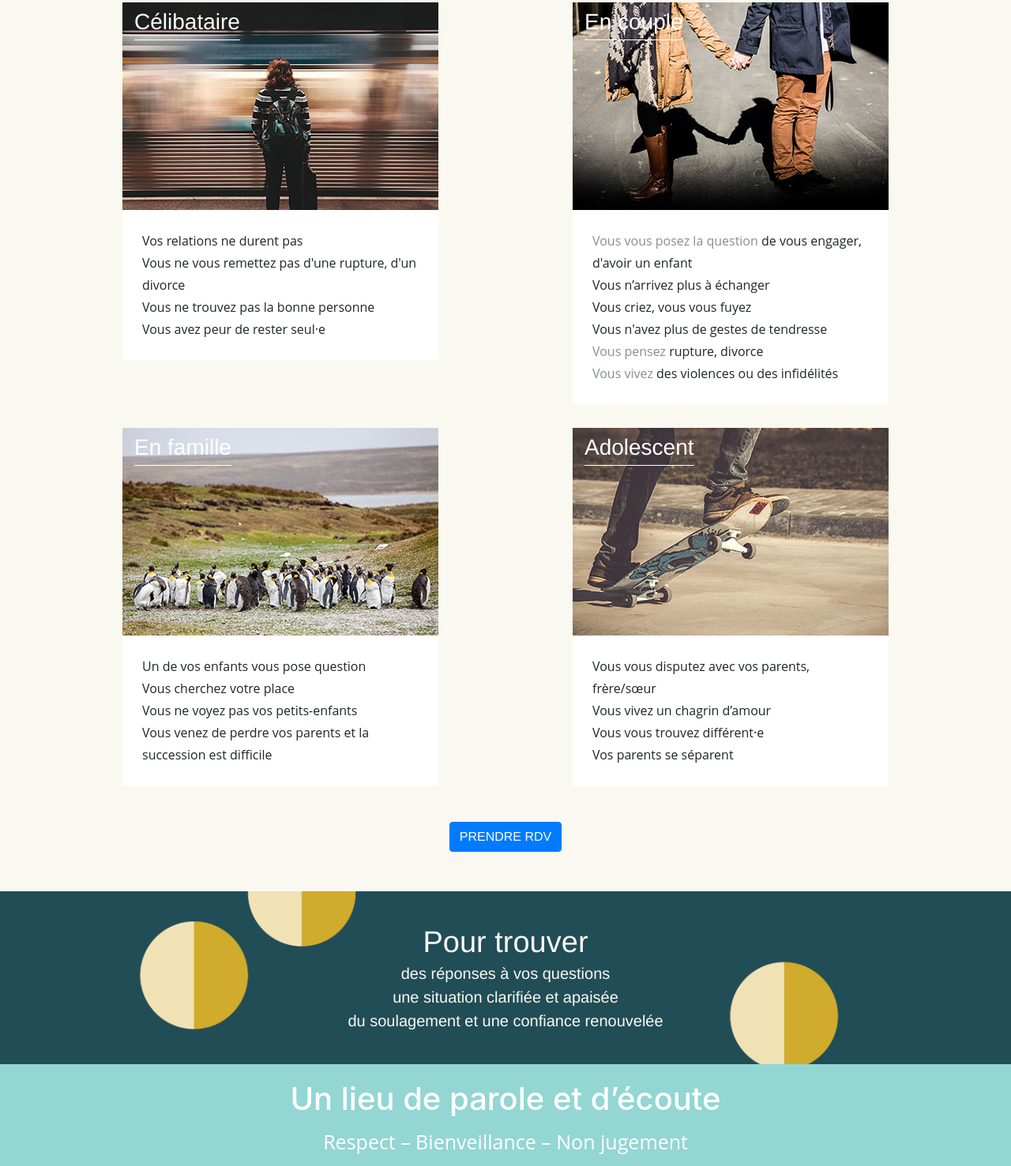
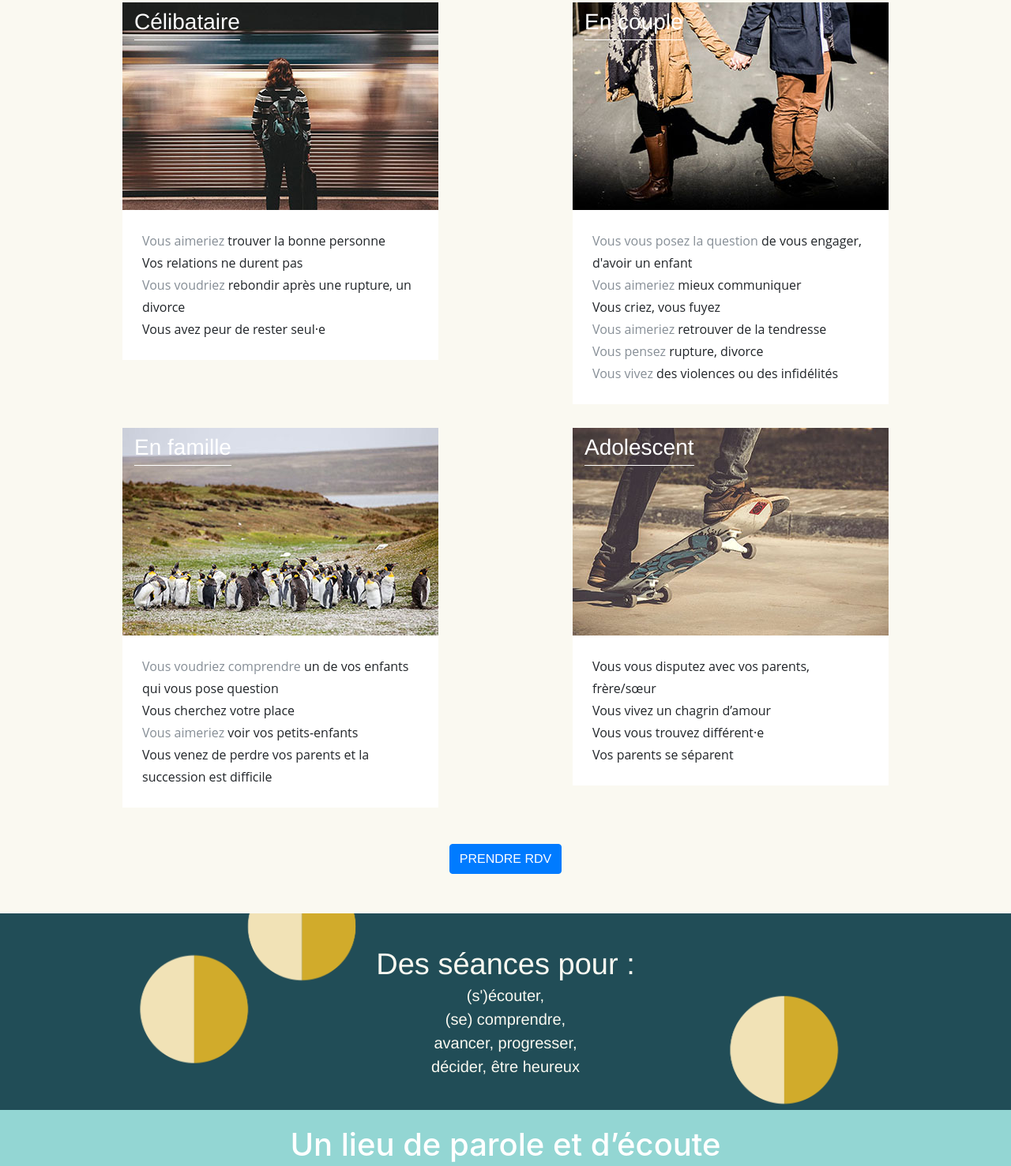
Before and after one commit to bertrandgorge/trampoline-conseil-conjugal-familial.fr, a website with bundled scripts: page index.html in a window 1280 px wide. Shown: the part 930-2407 px from the top of the page at 79% size. Built offline with nearby package versions, Linux system fonts and the light colour scheme; a web font is replaced by a local one.

Commit message:
Update index.html

```diff
--- a/index.html
+++ b/index.html
@@ -87,7 +87,7 @@
       <div class="container">
         <div class="row">
           <div class="col-lg-12 text-center">
-            <h2 class="section-heading">Vous vous posez des questions ?</h2>
+            <h2 class="section-heading">Vous cherchez de la légèreté ?</h2>
             <h3 class="section-subheading text-muted"></h3>
           </div>
         </div>
@@ -105,7 +105,7 @@
               <img class="img-fluid" src="img/trampoline/celibataire-thumbnail.jpg" alt="">
             </a>
             <div class="portfolio-caption">
-              <p>Vos relations ne durent pas<br>Vous ne vous remettez pas d'une rupture, d'un divorce<br>Vous ne trouvez pas la bonne personne<br>Vous avez peur de rester seul·e</p>
+              <p><span class="text-secondary">Vous aimeriez</span> trouver la bonne personne<br>Vos relations ne durent pas<br><span class="text-secondary">Vous voudriez</span> rebondir après une rupture, un divorce<br>Vous avez peur de rester seul·e</p>
             </div>
           </div>
 
@@ -121,8 +121,8 @@
               <img class="img-fluid" src="img/trampoline/couple-thumbnail.jpg" alt="">
             </a>
             <div class="portfolio-caption">
-			  <p> <span class="text-secondary">Vous vous posez la question</span> de vous engager, d'avoir un enfant</span><br>Vous n’arrivez plus à échanger</span><br>
-			     Vous criez, vous vous fuyez</span><br>Vous n'avez plus de gestes de tendresse</span><br>
+			  <p> <span class="text-secondary">Vous vous posez la question</span> de vous engager, d'avoir un enfant</span><br><span class="text-secondary">Vous aimeriez</span> mieux communiquer</span><br>
+			     Vous criez, vous fuyez</span><br><span class="text-secondary">Vous aimeriez</span> retrouver de la tendresse</span><br>
 			     <span class="text-secondary">Vous pensez</span> rupture, divorce<br>
            <span class="text-secondary">Vous vivez</span> des violences ou des infidélités</p>
             </div>
@@ -141,9 +141,9 @@
               <img class="img-fluid" src="img/trampoline/famille-thumbnail.jpg" alt="">
             </a>
             <div class="portfolio-caption">
-				<p>Un de vos enfants vous pose question<br/>
+				<p><span class="text-secondary">Vous voudriez comprendre</span> un de vos enfants qui vous pose question<br/>
 					Vous cherchez votre place<br/>
-					Vous ne voyez pas vos petits-enfants<br/>
+					<span class="text-secondary">Vous aimeriez</span> voir vos petits-enfants<br/>
 					Vous venez de perdre vos parents et la succession est difficile</p>
             </div>
           </div>
@@ -178,10 +178,11 @@ Vos parents se séparent</p>
     <section class="retrouvez" id="about">
       <div class="container">
         <div class="retrouvez-text">
-          <div class="retrouvez-text-heading">Pour trouver</div>
-					<div class="retrouvez-text-subheading text-center">des réponses à vos questions<br>
-          une situation clarifiée et apaisée<br>
-          du soulagement et une confiance renouvelée</div>
+          <div class="retrouvez-text-heading">Des séances pour :</div>
+					<div class="retrouvez-text-subheading text-center">(s')écouter,<br>
+						(se) comprendre,<br>
+           avancer, progresser,<br>
+          décider, être heureux</div>
         </div>
       </div>
 
@@ -352,7 +353,7 @@ Vos parents se séparent</p>
       <div class="container">
         <div class="row">
           <div class="col-md-12 col-lg-6">
-            <span class="copyright">Copyright &copy; trampoline 2018<br>problèmes de couple, couple en difficulté, therapeute, therapie</span>
+            <span class="copyright">Copyright &copy; trampoline 2019<br>communication, problèmes de couple, couple en difficulté, therapeute, therapie</span>
           </div>
 
           <div class="col-md-12 col-lg-6 ml-auto">
```
